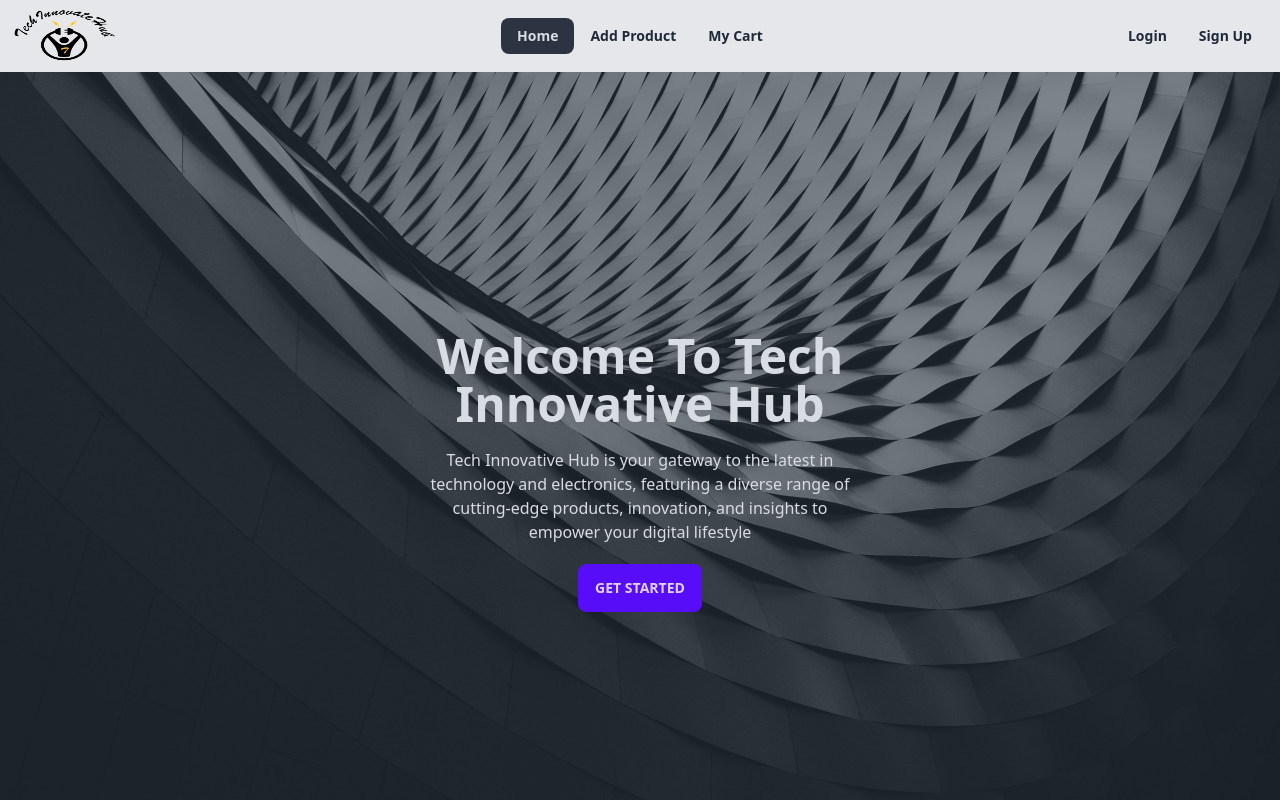
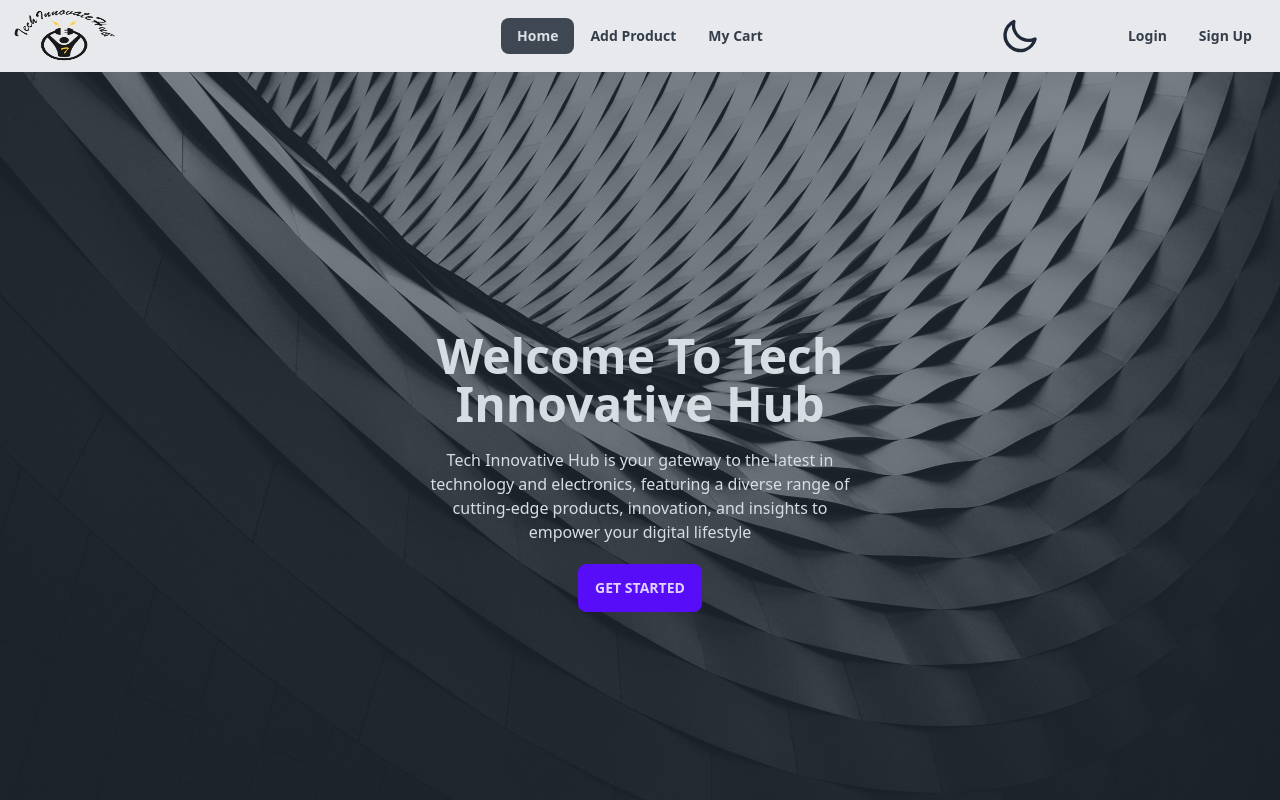
Before and after one commit to mahfuj80/tech-innovate-hub-a10-client, a React (Vite) app: page / in a window 1280 px wide. Shown: the top 800 px of the page. Built offline with nearby package versions, Linux system fonts and the light colour scheme; no server answers.

Commit message:
navbar dark mode icon added and nav position fixed

```diff
--- a/src/Components/ContactUs.jsx
+++ b/src/Components/ContactUs.jsx
@@ -1,7 +1,7 @@
 const ContactUs = () => {
   return (
     <div>
-      <section className="relative z-10 px-8 overflow-hidden bg-[#F3F4F6] py-16  lg:py-[80px]">
+      <section className="relative z-10 px-8 overflow-hidden   bg-[#F3F4F6] py-16  lg:py-[80px]">
         <h2 className="font-bold text-4xl text-center mb-20">Contact Us</h2>
         <div className="container mx-auto">
           <div className="-mx-4 flex flex-wrap lg:justify-between">
--- /dev/null
+++ b/src/Components/DarkWhite.jsx
@@ -0,0 +1,36 @@
+const DarkWhite = () => {
+  const handleDarkWhiteButton = () => {
+    const htmlElement = document.querySelector('html');
+    const currentTheme = htmlElement.getAttribute('data-theme');
+    const newTheme = currentTheme === 'light' ? 'dark' : 'light';
+    htmlElement.setAttribute('data-theme', newTheme);
+  };
+  return (
+    <div onClick={handleDarkWhiteButton}>
+      <label className="swap swap-rotate">
+        {/* this hidden checkbox controls the state */}
+        <input type="checkbox" />
+
+        {/* sun icon */}
+        <svg
+          className="swap-on fill-current w-10 h-10"
+          xmlns="http://www.w3.org/2000/svg"
+          viewBox="0 0 24 24"
+        >
+          <path d="M5.64,17l-.71.71a1,1,0,0,0,0,1.41,1,1,0,0,0,1.41,0l.71-.71A1,1,0,0,0,5.64,17ZM5,12a1,1,0,0,0-1-1H3a1,1,0,0,0,0,2H4A1,1,0,0,0,5,12Zm7-7a1,1,0,0,0,1-1V3a1,1,0,0,0-2,0V4A1,1,0,0,0,12,5ZM5.64,7.05a1,1,0,0,0,.7.29,1,1,0,0,0,.71-.29,1,1,0,0,0,0-1.41l-.71-.71A1,1,0,0,0,4.93,6.34Zm12,.29a1,1,0,0,0,.7-.29l.71-.71a1,1,0,1,0-1.41-1.41L17,5.64a1,1,0,0,0,0,1.41A1,1,0,0,0,17.66,7.34ZM21,11H20a1,1,0,0,0,0,2h1a1,1,0,0,0,0-2Zm-9,8a1,1,0,0,0-1,1v1a1,1,0,0,0,2,0V20A1,1,0,0,0,12,19ZM18.36,17A1,1,0,0,0,17,18.36l.71.71a1,1,0,0,0,1.41,0,1,1,0,0,0,0-1.41ZM12,6.5A5.5,5.5,0,1,0,17.5,12,5.51,5.51,0,0,0,12,6.5Zm0,9A3.5,3.5,0,1,1,15.5,12,3.5,3.5,0,0,1,12,15.5Z" />
+        </svg>
+
+        {/* moon icon */}
+        <svg
+          className="swap-off fill-current w-10 h-10"
+          xmlns="http://www.w3.org/2000/svg"
+          viewBox="0 0 24 24"
+        >
+          <path d="M21.64,13a1,1,0,0,0-1.05-.14,8.05,8.05,0,0,1-3.37.73A8.15,8.15,0,0,1,9.08,5.49a8.59,8.59,0,0,1,.25-2A1,1,0,0,0,8,2.36,10.14,10.14,0,1,0,22,14.05,1,1,0,0,0,21.64,13Zm-9.5,6.69A8.14,8.14,0,0,1,7.08,5.22v.27A10.15,10.15,0,0,0,17.22,15.63a9.79,9.79,0,0,0,2.1-.22A8.11,8.11,0,0,1,12.14,19.73Z" />
+        </svg>
+      </label>
+    </div>
+  );
+};
+
+export default DarkWhite;
--- a/src/Components/FeaturedProducts.jsx
+++ b/src/Components/FeaturedProducts.jsx
@@ -33,7 +33,7 @@
               </div>
             </div>
             <div className="w-full px-4 md:w-1/2 xl:w-1/3">
-              <div className="mb-10 overflow-hidden rounded-lg bg-white hover:shadow-2xl">
+              <div className="mb-10 overflow-hidden rounded-lg bg-white  hover:shadow-2xl">
                 <img
                   src="/sony-ear-buds.png"
                   alt="image"
@@ -58,11 +58,11 @@
               </div>
             </div>
             <div className="w-full px-4 md:w-1/2 xl:w-1/3">
-              <div className="mb-10 overflow-hidden rounded-lg bg-white hover:shadow-2xl">
+              <div className="mb-10 overflow-hidden rounded-lg bg-white  hover:shadow-2xl">
                 <img
                   src="/asus-zenbook.png"
                   alt="image"
-                  className="h-64 w-full"
+                  className="h-64 w-full bg-gray-100"
                 />
                 <div className="p-8 text-center sm:p-9 md:p-7 xl:p-9">
                   <h3>
--- a/src/Components/Nav.jsx
+++ b/src/Components/Nav.jsx
@@ -2,6 +2,7 @@
 import { Link, NavLink, useNavigate } from 'react-router-dom';
 import { AuthContext } from '../Provider/AuthProvider';
 import Swal from 'sweetalert2';
+import DarkWhite from './DarkWhite';
 
 const Nav = () => {
   const { logOut, user } = useContext(AuthContext);
@@ -38,8 +39,8 @@
     </>
   );
   return (
-    <div>
-      <div className="navbar bg-gray-200">
+    <div className="sticky top-0 z-50 ">
+      <div className="navbar bg-gray-200 opacity-[.9]">
         <div className="navbar-start">
           <div className="dropdown">
             <label tabIndex={0} className="btn btn-ghost lg:hidden">
@@ -105,6 +106,9 @@
           )}
         </div>
       </div>
+      <div className="absolute top-4 right-60 ">
+        <DarkWhite></DarkWhite>
+      </div>
     </div>
   );
 };
--- a/src/layout/Root.jsx
+++ b/src/layout/Root.jsx
@@ -4,7 +4,7 @@
 
 const Root = () => {
   return (
-    <div className="container mx-auto">
+    <div className="container mx-auto relative">
       <Nav></Nav>
       <Outlet></Outlet>
       <Footer></Footer>
```
